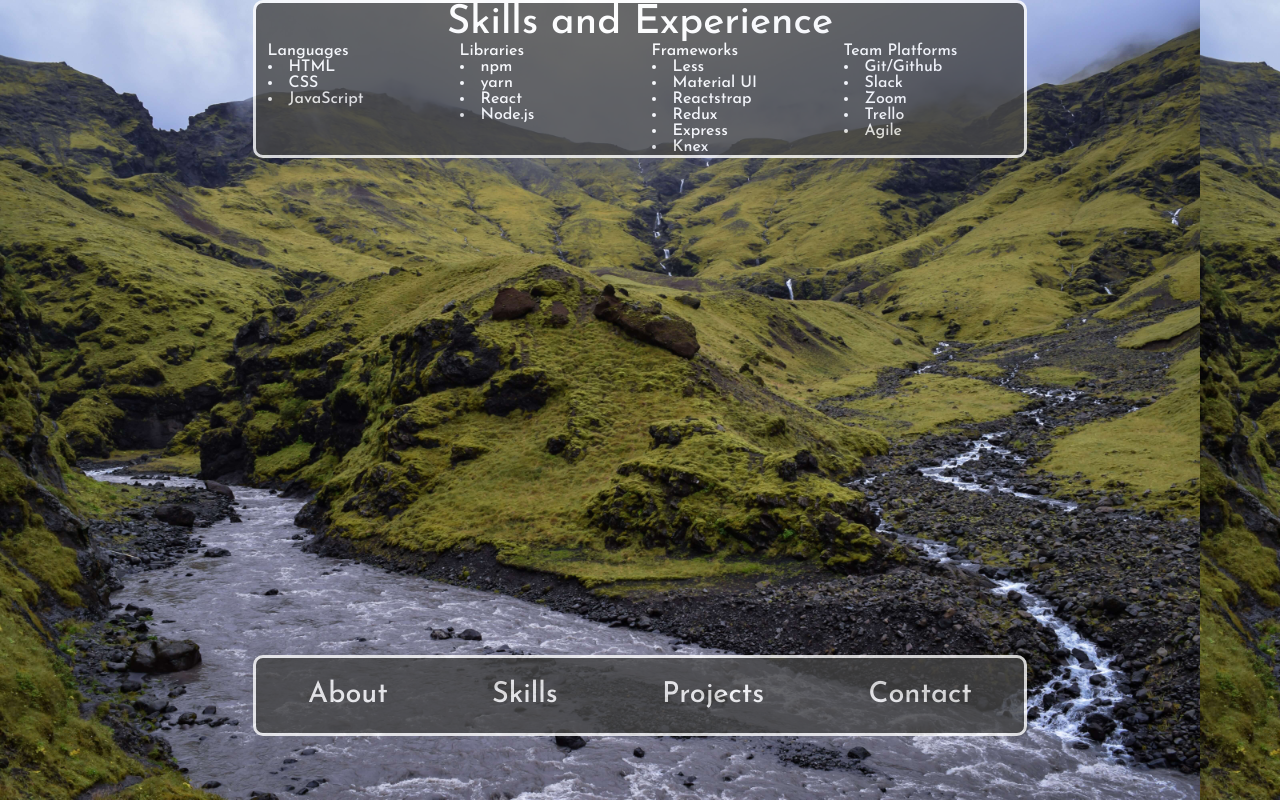
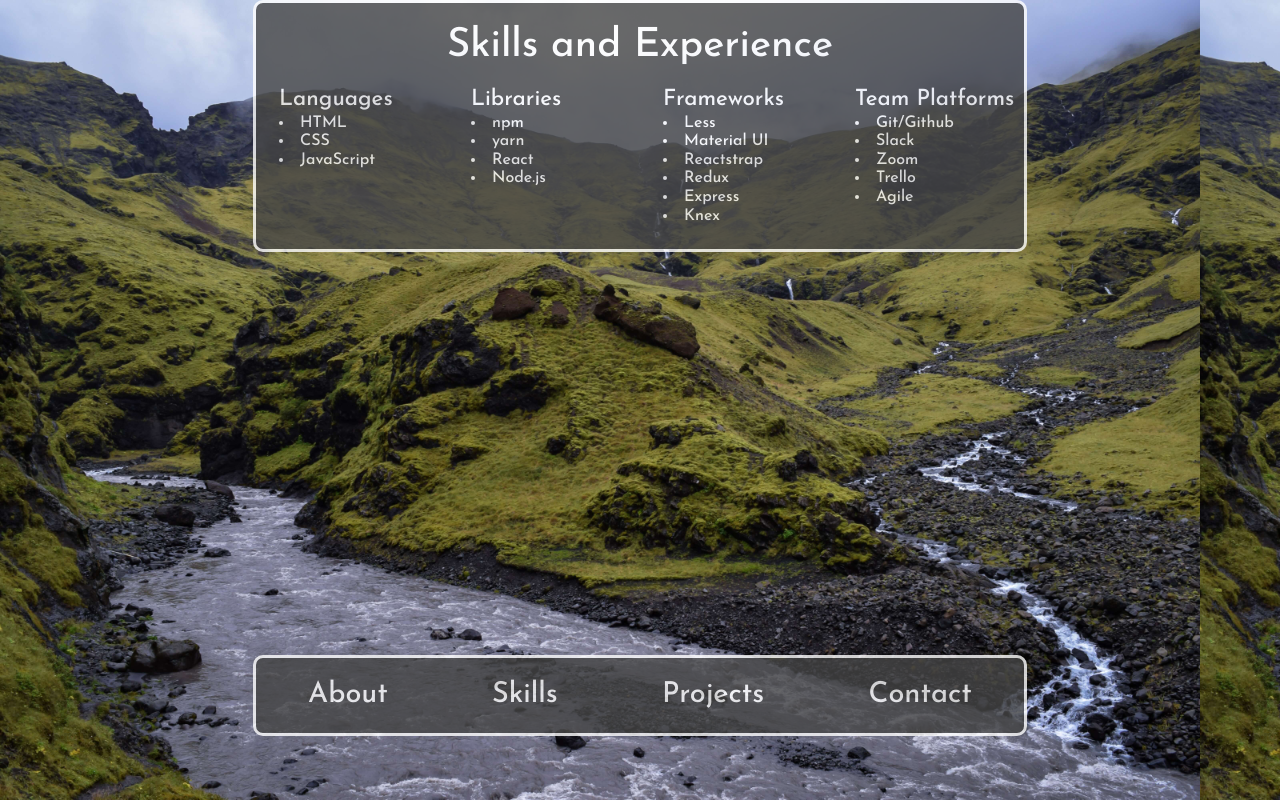
Before and after one commit to tsbarrett89/tb-portfolio, a React (Create React App) app: page /skills in a window 1280 px wide. Built offline with nearby package versions, Linux system fonts and the light colour scheme; the HTML template or start-up script is replaced by a standard one.

Commit message:
styled skills

```diff
--- a/src/style/skillsPage-styles.js
+++ b/src/style/skillsPage-styles.js
@@ -13,6 +13,7 @@ export const SkillsContainer = styled.div `
 
     h2 {
         font-size: 2.5rem;
+        margin: 3% auto;
     }
 `
 
@@ -20,10 +21,21 @@ export const ColumnsContainer = styled.div `
     width: 100%;
     display: flex;
     justify-content: space-around;
+    margin-bottom: 3%;
 `
 
 export const Column = styled.div `
     width: 22%;
     display: flex;
     flex-direction: column;
+    margin-left: 3%;
+
+    ul {
+        font-size: 1.4rem;
+        margin-bottom: 2%;
+    }
+
+    li {
+        margin-bottom: 1.5%;
+    }
 `
```
